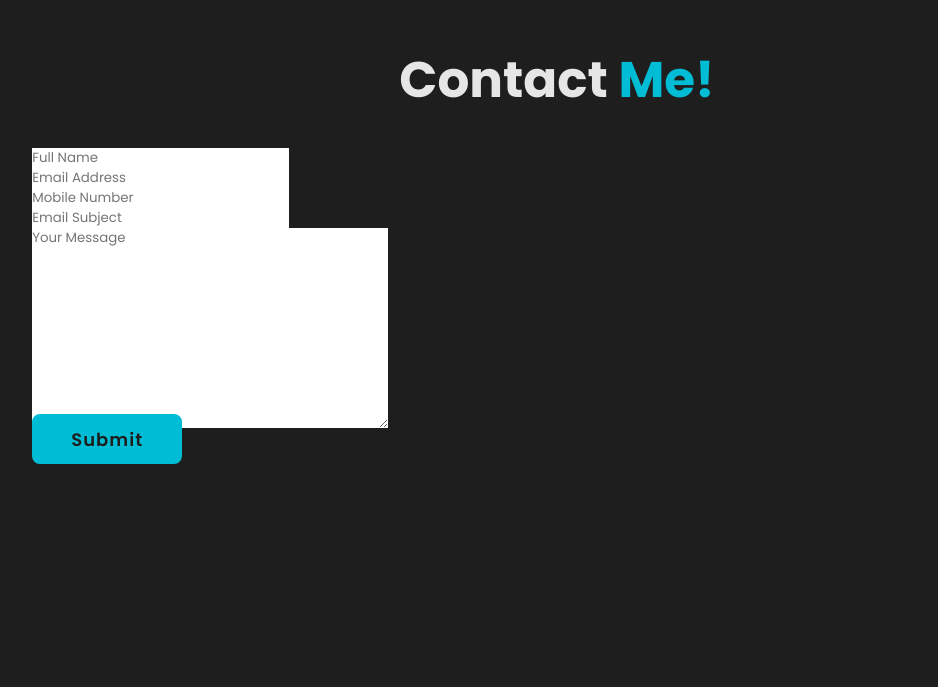
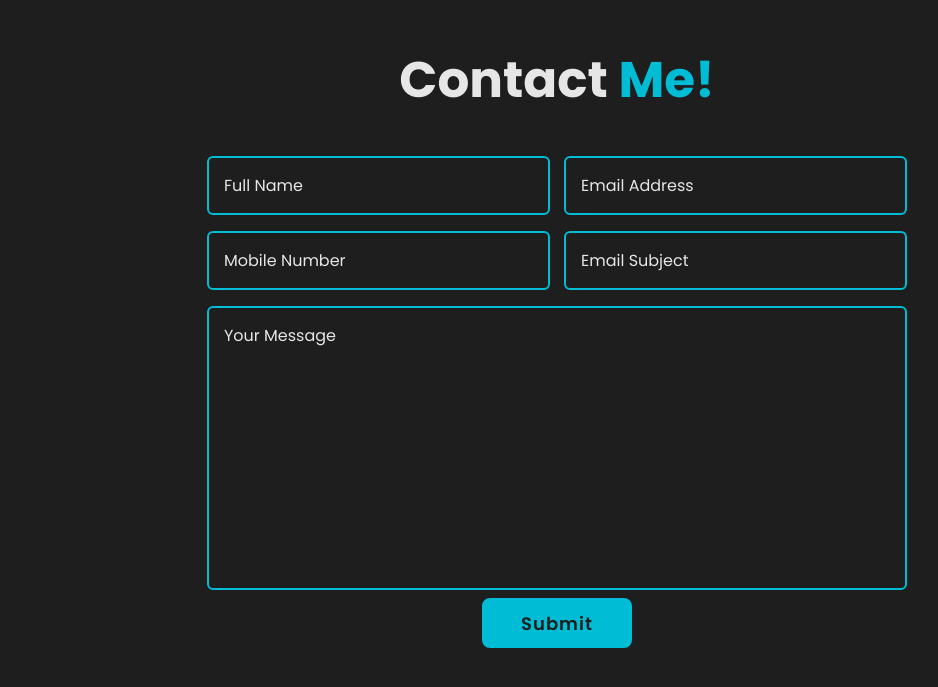
Before and after one commit to KhalimahMusaadah/khalim-portfolio, a plain HTML site: page index.html in a window 1280 px wide. Shown: the part 4751-5438 px from the top of the page, without its empty margins (83-1021 px from the left). Drawn offline with nearby package versions, Linux system fonts and the light colour scheme; some icons are missing.

Commit message:
style(css): change the contact display form

```diff
--- a/styles/style.css
+++ b/styles/style.css
@@ -1036,3 +1036,77 @@ span {
 .certificates-wrapper {
     max-width: 100%;
 }
+
+.contact {
+    min-height: auto;
+    padding-bottom: 7rem;
+}
+
+.contact form {
+    max-width: 70rem;
+    margin: 0 auto;
+    text-align: center;
+}
+
+.contact form .input-box {
+    position: relative;
+    display: flex;
+    justify-content: space-between;
+    flex-wrap: wrap;
+}
+
+.contact form .input-box .input-field {
+    position: relative;
+    width: 49%;
+    margin: .8rem 0;
+}
+
+.contact form .input-box .input-field input,
+.contact form .textarea-field textarea {
+    width: 100%;
+    height: 100%;
+    padding: 1.5rem;
+    font-size: 1.6rem;
+    color: var(--text-color);
+    background: transparent;
+    border-radius: .6rem;
+    border: .2rem solid var(--main-color);
+}
+
+.contact form .input-box .input-field input::placeholder,
+.contact form .textarea-field textarea::placeholder {
+    color: var(--text-color);
+}
+
+.contact form .focus {
+    position: absolute;
+    top: 0;
+    left: 0;
+    width: 0;
+    height: 100%;
+    background: var(--second-bg-color);
+    border-radius: .6rem;
+    z-index: -1;
+    transition: .5s;
+}
+
+.contact form .input-box .input-field input:focus~.focus,
+.contact form .input-box .input-field input:valid~.focus,
+.contact form .textarea-field textarea:focus~.focus,
+.contact form .textarea-field textarea:valid~.focus {
+    width: 100%;
+}
+
+.contact form .textarea-field {
+    position: relative;
+    margin: .8rem 0 2.7rem;
+    display: flex;
+}
+
+.contact form .textarea-field textarea {
+    resize: none;
+}
+
+.contact form .btn-box.btns .btn {
+    cursor: pointer;
+}
```
